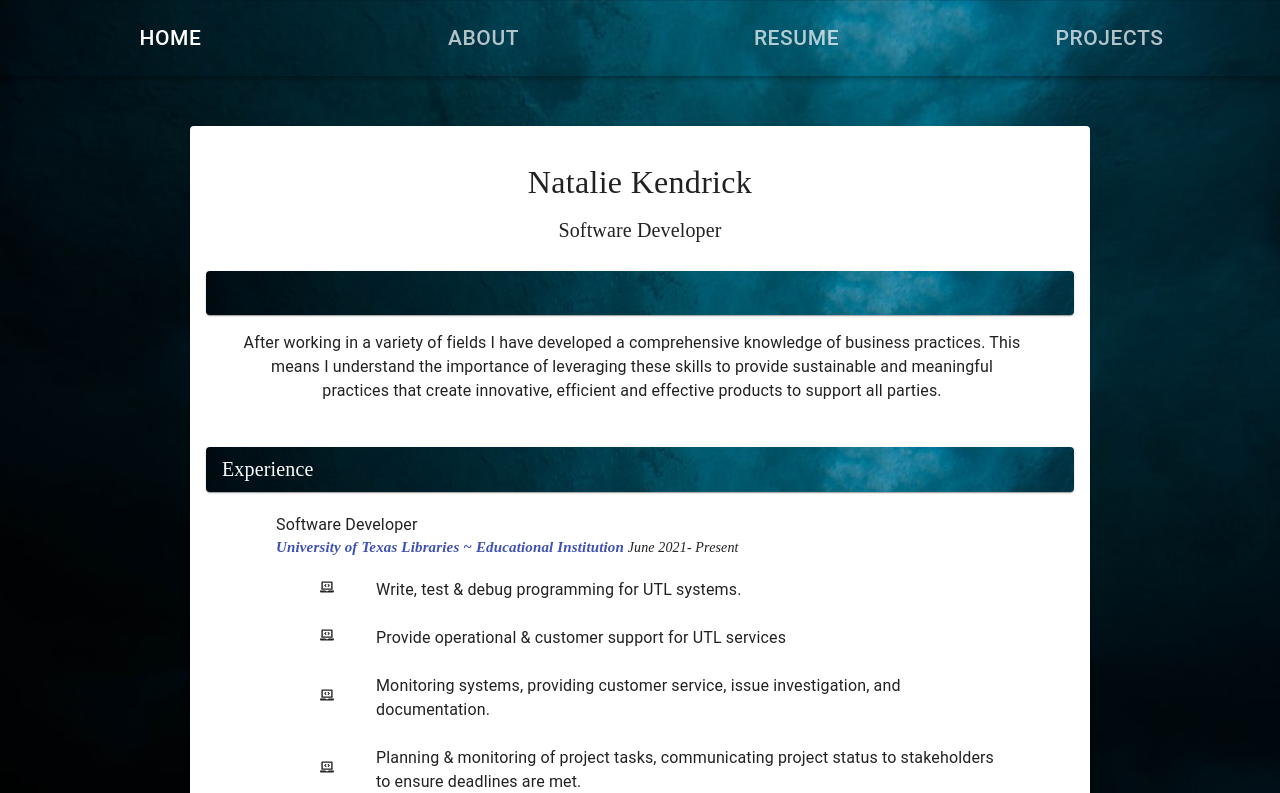
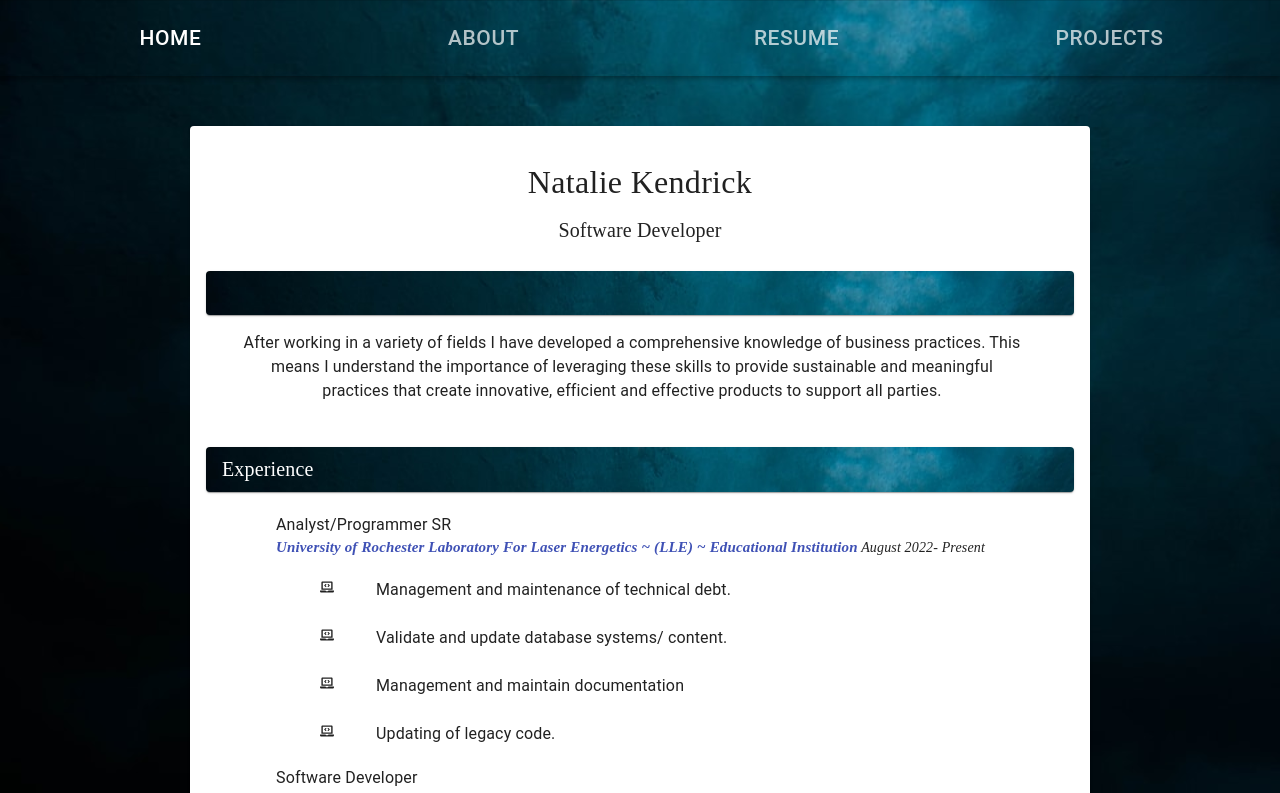
Before and after one commit to listenToRipley/nataliekendrick, a React (Create React App) app: page /resume in a window 1280 px wide. Shown: the top 793 px of the page. Built offline with nearby package versions, Linux system fonts and the light colour scheme.

Commit message:
maybe not u of r

```diff
--- a/src/Components/ResumeExp.js
+++ b/src/Components/ResumeExp.js
@@ -114,11 +114,25 @@ const ResumeExp = () => {
 
   const experiences = [
     {
+      company: 'University of Rochester Laboratory For Laser Energetics ~ (LLE) ',
+        site: 'https://www.lle.rochester.edu/',
+        type:'Educational Institution',
+        title: 'Analyst/Programmer SR',
+        tenure: 'August 2022- Present',
+        div: <FaLaptopCode/>,
+        res: [
+          'Management and maintenance of technical debt.',
+          'Validate and update database systems/ content.',
+          'Management and maintain documentation',
+          'Updating of legacy code.'
+        ],
+    },
+    {
     company: 'University of Texas Libraries',
       site: 'https://www.lib.utexas.edu/',
       type:'Educational Institution',
       title: 'Software Developer',
-      tenure: 'June 2021- Present',
+      tenure: 'June 2021- August 2022',
       div: <FaLaptopCode/>,
       res: [
         'Write, test & debug programming for UTL systems.',
```
